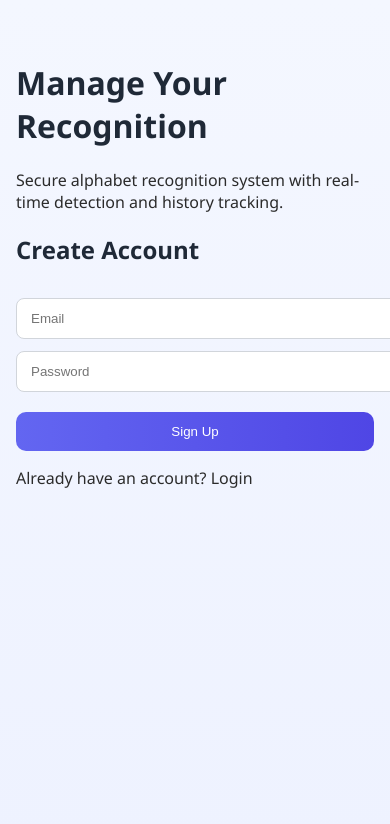
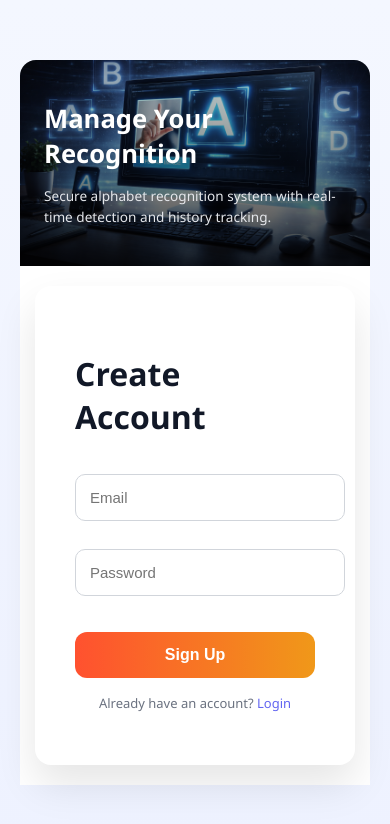
Before and after one commit to kamakshibhat14/AlphaVision, a React (Create React App) app in the folder frontend/: page /signup in a window 390 px wide. Shown: the top 824 px of the page. Built offline with nearby package versions, Linux system fonts and the light colour scheme.

Commit message:
Refactor CSS for layout and responsiveness improvements
Adjusted various padding, margin, and height values for layout consistency. Added animations and improved responsiveness for mobile views.

```diff
--- a/frontend/src/styles/main.css
+++ b/frontend/src/styles/main.css
@@ -13,7 +13,7 @@ h1, h2, h3, h4 {
 }
 
 .page-center {
-    min-height: calc(100vh - 90px);
+    min-height: calc(100vh - 120px);
     display: flex;
     align-items: center;
     justify-content: center;
@@ -33,13 +33,13 @@ h1, h2, h3, h4 {
 
 .content-wrapper {
     flex: 1;
-    padding: 40px 16px;
+    padding: 60px 20px;
     background: linear-gradient(180deg,#f4f7ff,#eef2ff);
 }
 
 .navbar {
     background: linear-gradient(90deg, #4f46e5, #4338ca);
-    padding: 14px 36px;
+    padding: 16px 40px;
     display: flex;
     justify-content: space-between;
     align-items: center;
@@ -50,18 +50,15 @@ h1, h2, h3, h4 {
     font-size: 1.6rem;
     font-weight: bold;
     color: #ffffff;
-}
-
-.navbar-logo span,
-.navbar-logo img,
-.navbar-logo i {
-    display: none;
+    display: flex;
+    align-items: center;
+    gap: 8px;
 }
 
 .navbar-menu {
     list-style: none;
     display: flex;
-    gap: 26px;
+    gap: 28px;
     margin: 0;
     padding: 0;
     align-items: center;
@@ -70,7 +67,7 @@ h1, h2, h3, h4 {
 .navbar-menu a {
     text-decoration: none;
     color: #e0e7ff;
-    font-size: 1.05rem;
+    font-size: 1rem;
     font-weight: 500;
     position: relative;
 }
@@ -79,15 +76,28 @@ h1, h2, h3, h4 {
     color: #ffffff;
 }
 
+.navbar-menu a::after {
+    content: "";
+    position: absolute;
+    width: 0;
+    height: 2px;
+    background: #ffffff;
+    bottom: -6px;
+    left: 0;
+    transition: width 0.3s;
+}
+
+.navbar-menu a:hover::after {
+    width: 100%;
+}
+
 .nav-logout {
     background: #ef4444;
     border: none;
     color: #fff;
-    padding: 8px 20px;
+    padding: 8px 18px;
     border-radius: 8px;
     cursor: pointer;
-    font-size: 1.05rem;
-    font-weight: 500;
 }
 
 .nav-logout:hover {
@@ -97,10 +107,11 @@ h1, h2, h3, h4 {
 .card {
     background: #ffffff;
     border-radius: 18px;
-    padding: 36px;
+    padding: 40px;
     width: 100%;
     max-width: 420px;
     box-shadow: 0 20px 45px rgba(0,0,0,0.08);
+    animation: fadeInUp 0.6s ease forwards;
 }
 
 .history-card {
@@ -109,7 +120,7 @@ h1, h2, h3, h4 {
 }
 
 .card h2 {
-    margin-bottom: 22px;
+    margin-bottom: 25px;
 }
 
 input {
@@ -137,10 +148,138 @@ button {
     cursor: pointer;
 }
 
+button:hover {
+    transform: scale(1.05);
+}
+
+@keyframes fadeInUp {
+    from { opacity: 0; transform: translateY(25px); }
+    to { opacity: 1; transform: translateY(0); }
+}
+
+.login-container {
+    display: flex;
+    height: 85vh;
+    max-height: 780px;
+    margin: auto;
+}
+
+.login-left {
+    flex: 1;
+    position: relative;
+    background: url("/public/login-visual.png") center/cover no-repeat;
+    display: flex;
+    align-items: flex-end;
+    padding: 40px;
+    border-radius: 16px 0 0 16px;
+    overflow: hidden;
+}
+
+.login-left::before {
+    content: "";
+    position: absolute;
+    inset: 0;
+    background: linear-gradient(
+        to top,
+        rgba(0,0,0,0.75),
+        rgba(0,0,0,0.15)
+    );
+}
+
+.login-overlay {
+    position: relative;
+    max-width: 360px;
+}
+
+.login-overlay h1 {
+    font-size: 2.2rem;
+    font-weight: 700;
+    margin-bottom: 12px;
+    color: #ffffff;
+}
+
+.login-overlay p {
+    font-size: 0.95rem;
+    line-height: 1.6;
+    color: #e5e7eb;
+}
+
+.login-right {
+    flex: 1;
+    background: #ffffff;
+    display: flex;
+    align-items: center;
+    justify-content: center;
+}
+
+.login-card {
+    width: 100%;
+    max-width: 420px;
+    padding: 40px;
+    border-radius: 16px;
+    box-shadow: 0 20px 40px rgba(0,0,0,0.1);
+    animation: fadeInUp 0.8s ease forwards;
+}
+
+.login-card h2 {
+    font-size: 2rem;
+    margin-bottom: 24px;
+    color: #111827;
+}
+
+.login-card input {
+    width: 100%;
+    padding: 14px;
+    margin-bottom: 16px;
+    border-radius: 10px;
+    border: 1px solid #d1d5db;
+    font-size: 15px;
+}
+
+.login-card input:focus {
+    border-color: #6366f1;
+    box-shadow: 0 0 8px rgba(99,102,241,0.3);
+    outline: none;
+}
+
+.login-card button {
+    width: 100%;
+    padding: 14px;
+    border-radius: 12px;
+    border: none;
+    background: linear-gradient(90deg,#ff512f,#f09819);
+    color: #fff;
+    font-size: 16px;
+    font-weight: 600;
+    cursor: pointer;
+}
+
+.login-card button:hover {
+    transform: scale(1.05);
+    box-shadow: 0 10px 30px rgba(240,152,25,0.4);
+}
+
+.login-hint {
+    margin-top: 16px;
+    font-size: 13px;
+    color: #6b7280;
+    text-align: center;
+}
+
+.login-hint span {
+    color: #6366f1;
+    font-weight: 500;
+    cursor: pointer;
+}
+
+.login-hint span:hover {
+    text-decoration: underline;
+}
+
 .history-table {
     width: 100%;
     border-collapse: collapse;
-    margin-top: 18px;
+    margin-top: 20px;
 }
 
 .history-table th {
@@ -148,7 +287,6 @@ button {
     color: white;
     padding: 14px;
     text-align: left;
-    white-space: nowrap;
 }
 
 .history-table td {
@@ -162,7 +300,7 @@ button {
 
 .no-history {
     text-align: center;
-    margin-top: 24px;
+    margin-top: 30px;
     color: #6b7280;
     font-size: 15px;
 }
@@ -176,22 +314,64 @@ button {
     text-align: center;
     font-size: 16px;
     color: #1f2937;
+    animation: fadeInUp 0.4s ease;
+}
+
+.detect-result-box span {
+    margin-right: 6px;
+    font-weight: 500;
+}
+
+.detect-result-box strong {
+    font-size: 18px;
+    color: #4f46e5;
+}
+
+@media (max-width: 900px) {
+    .login-container {
+        flex-direction: column;
+        height: auto;
+        max-height: none;
+    }
+
+    .login-left {
+        display: flex;
+        height: 220px;
+        border-radius: 16px 16px 0 0;
+        align-items: flex-end;
+        justify-content: flex-start;
+        padding: 24px;
+    }
+
+    .login-overlay h1 {
+        font-size: 1.6rem;
+    }
+
+    .login-overlay p {
+        font-size: 0.85rem;
+    }
+
+    .login-right {
+        padding: 20px 15px;
+    }
 }
 
 @media (max-width: 768px) {
     .navbar {
-        flex-direction: row;
-        padding: 12px 14px;
+        flex-direction: column;
+        padding: 14px 20px;
+        gap: 10px;
     }
 
     .navbar-logo {
-        font-size: 1.5rem;
+        font-size: 1.8rem;
+        justify-content: center;
     }
 
     .navbar-menu {
-        flex: 1;
+        width: 100%;
         justify-content: center;
-        gap: 20px;
+        gap: 22px;
     }
 
     .navbar-menu a {
@@ -199,32 +379,23 @@ button {
     }
 
     .nav-logout {
-        position: absolute;
-        right: 14px;
-        top: 50%;
-        transform: translateY(-50%);
-        font-size: 1.05rem;
-        padding: 8px 18px;
-    }
-
-    .page-center {
-        min-height: auto;
-        padding-top: 20px;
-    }
-
-    .history-card {
-        padding: 20px;
-    }
-
-    .history-table {
-        display: block;
-        overflow-x: auto;
-        white-space: nowrap;
-    }
-
-    .history-table th,
-    .history-table td {
-        padding: 12px;
-        font-size: 14px;
+        margin-top: 6px;
+        width: auto;
+        padding: 8px 22px;
+        align-self: center;
     }
 }
+
+.navbar {
+    align-items: center;
+}
+
+.navbar-menu {
+    display: flex;
+    align-items: center;
+}
+
+.nav-logout {
+    margin-top: 0;
+    align-self: center;
+}
```
